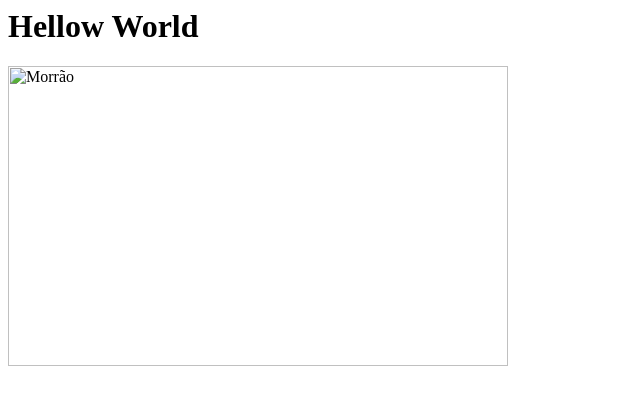
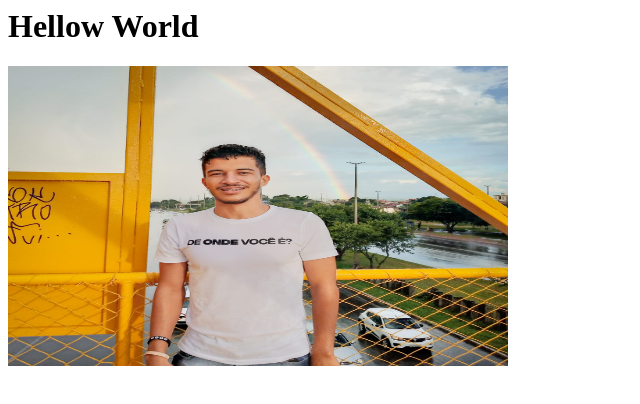
Before and after one commit to esdrasabreu/exa844, a plain HTML site: page atividade1/index.html in a window 1280 px wide. Shown: the whole page, without its empty margins (0-640 px from the left). Drawn offline with Linux system fonts and the light colour scheme.

Commit message:
Update index.html

```diff
--- a/atividade1/index.html
+++ b/atividade1/index.html
@@ -5,6 +5,6 @@
 </head>
 <body>
   <h1>Hellow World</h1>
-  <img src="esdras.jpeg" alt="Morrão" width="500" height="300">
+  <img src="esdras.jpg" alt="Esdras" width="500" height="300">
 </body>
 </html>
```
